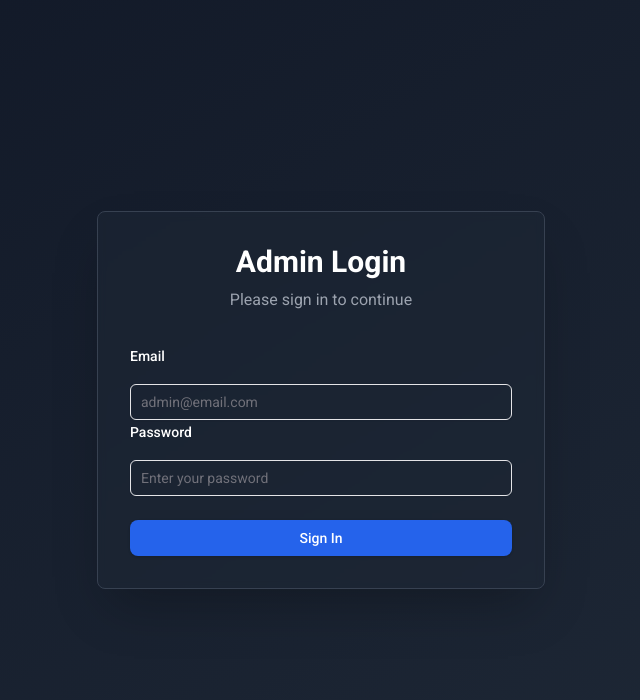
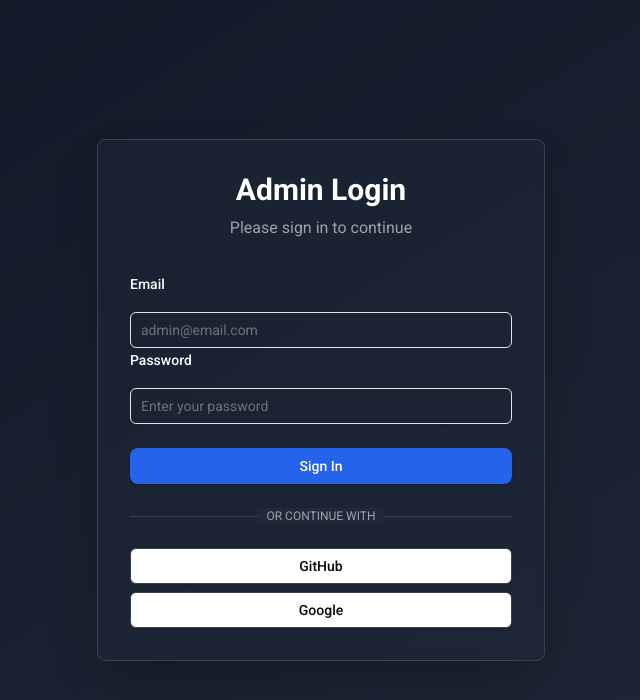
Before and after one commit to HabeebEttu/habeebs-blog, a Next.js app: page /admin/login in a window 1280 px wide. Shown: the top 700 px of the page, without its empty margins (319-959 px from the left). Built offline with nearby package versions, Linux system fonts and the light colour scheme.

Commit message:
feat: implement authentication with NextAuth and add admin layout

```diff
--- a/package.json
+++ b/package.json
@@ -9,6 +9,7 @@
     "lint": "next lint"
   },
   "dependencies": {
+    "@auth/core": "^0.34.2",
     "@radix-ui/react-accordion": "^1.2.11",
     "@radix-ui/react-avatar": "^1.1.10",
     "@radix-ui/react-label": "^2.1.7",
@@ -23,6 +24,7 @@
     "lucide-react": "^0.511.0",
     "mysql2": "^3.14.1",
     "next": "15.1.8",
+    "next-auth": "^4.24.11",
     "next-themes": "^0.4.6",
     "react": "^19.0.0",
     "react-dom": "^19.0.0",
--- /dev/null
+++ b/src/app/admin/layout.jsx
@@ -0,0 +1,41 @@
+import { Geist, Geist_Mono, Roboto } from "next/font/google";
+import "@/app/globals.css";
+import { SessionProvider } from "next-auth/react";
+import AdminApp from '@/components/AdminApp.jsx'
+
+const geistSans = Geist({
+  variable: "--font-geist-sans",
+  subsets: ["latin"],
+  display: "swap",
+});
+
+const roboto = Roboto({
+  variable: "--font-roboto",
+  subsets: ["latin"],
+  weight: ["100", "300", "400", "500", "700", "900"],
+  display: "swap",
+});
+
+const geistMono = Geist_Mono({
+  variable: "--font-geist-mono",
+  subsets: ["latin"],
+  display: "swap",
+});
+
+export const metadata = {
+  title: "DevInsights",
+  description: "A blog application where users can view posts about their favorite developer technologies and leave comments about them.",
+};
+
+export default function RootLayout({ children }) {
+  return (
+    <html lang="en" className={`${roboto.variable} ${geistSans.variable} ${geistMono.variable}`}>
+      <head>
+        <meta name="viewport" content="width=device-width, initial-scale=1" />
+      </head>
+          <body className={`${roboto.className} antialiased`}>
+              <AdminApp>{children}</AdminApp>
+      </body>
+    </html>
+  );
+}
--- /dev/null
+++ b/src/app/api/auth/[...nextauth]/route.js
@@ -0,0 +1,23 @@
+import NextAuth from "next-auth";
+import GithubProvider from "next-auth/providers/github";
+import GoogleProvider from "next-auth/providers/google";
+
+const handler = NextAuth({
+  providers: [
+    GithubProvider({
+      clientId: process.env.GITHUB_ID,
+      clientSecret: process.env.GITHUB_SECRET,
+    }),
+    GoogleProvider({
+      clientId: process.env.GOOGLE_ID,
+      clientSecret: process.env.GOOGLE_SECRET,
+    }),
+  ],
+  callbacks: {
+    async signIn({ user, account, profile }) {
+      return true;
+    },
+  },
+});
+
+export { handler as GET, handler as POST };
--- /dev/null
+++ b/src/components/AdminApp.jsx
@@ -0,0 +1,11 @@
+'use client'
+import { SessionProvider } from 'next-auth/react'
+import React from 'react'
+
+export default function AdminApp({children}) {
+  return (
+    <SessionProvider>
+                    {children}
+                  </SessionProvider>
+  )
+}
--- a/src/components/FormField.jsx
+++ b/src/components/FormField.jsx
@@ -10,7 +10,7 @@
       <Input
         type={type}
         placeholder={placeholder}
-        className={cn(`w-[240px] text-[14px] px-[10px] py-[6px] ${className}`)}
+        className={cn(`w-[240px] text-[14px] px-[10px] py-[6px] text-white ${className}`)}
       />
     </>
   );
--- a/src/components/admin-form.jsx
+++ b/src/components/admin-form.jsx
@@ -7,6 +7,7 @@
 import { cn } from '@/lib/utils';
 import FormField from './FormField';
 import * as Yup from "yup";
+import { signIn } from "next-auth/react";
 
 export default function AdminForm() {
   const formik = useFormik({
@@ -29,6 +30,7 @@
   });
 
   return (
+    <div className="space-y-6">
       <form onSubmit={formik.handleSubmit} className="space-y-6">
         <div className="space-y-4">
           <FormField
@@ -68,5 +70,36 @@
           {formik.isSubmitting ? "Signing in..." : "Sign In"}
         </Button>
       </form>
+
+      <div className="relative">
+        <div className="absolute inset-0 flex items-center">
+          <span className="w-full border-t border-gray-700" />
+        </div>
+        <div className="relative flex justify-center text-xs uppercase">
+          <span className="bg-gray-800 px-2 text-gray-400">
+            Or continue with
+          </span>
+        </div>
+      </div>
+
+      <div className="flex flex-col gap-2">
+        <Button
+          type="button"
+          variant="outline"
+          className="w-full border-gray-700"
+          onClick={() => signIn("github")}
+        >
+          GitHub
+        </Button>
+        <Button
+          type="button"
+          variant="outline"
+          className="w-full border-gray-700"
+          onClick={() => signIn("google", { callbackUrl: "/admin" })}
+        >
+          Google
+        </Button>
+      </div>
+    </div>
   );
 }
```
Also changed, not shown: AuthConfig.js (added, +24 -0 lines), 1 other file (tests, documents, lock files or other folders). Lines whose indentation alone changed are shown as unchanged.
